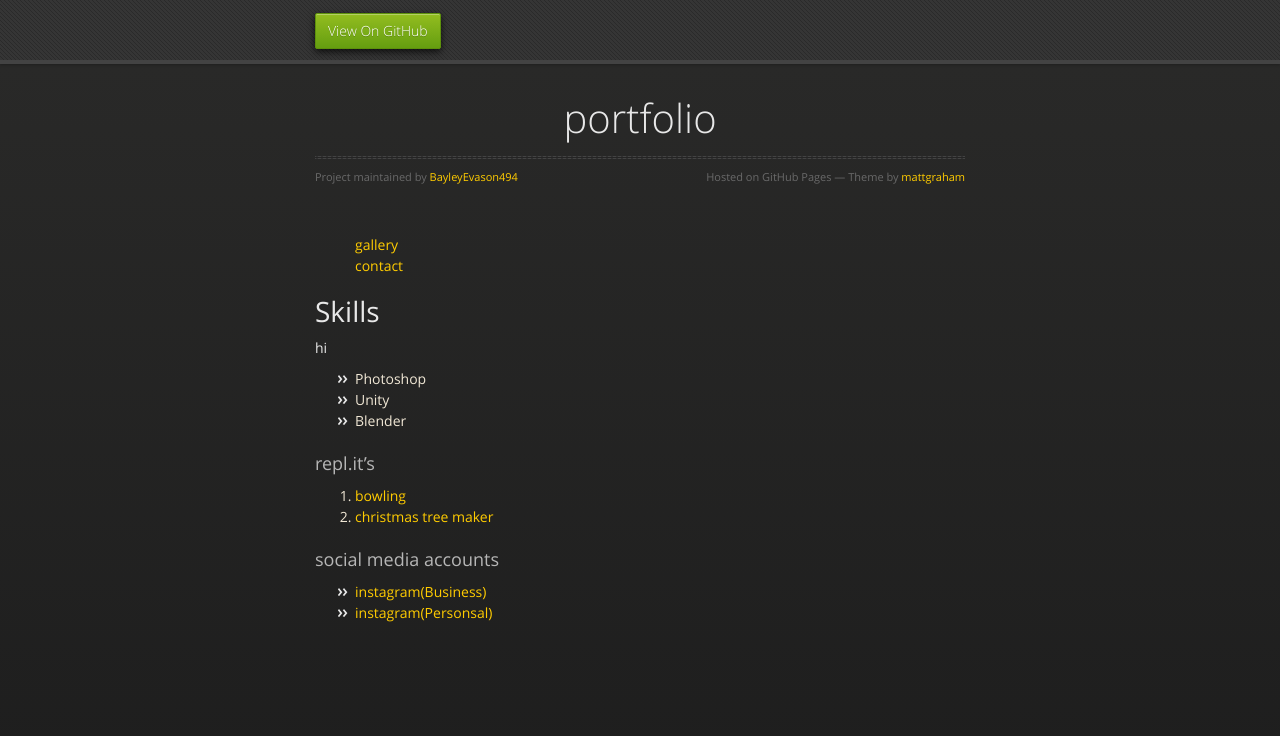
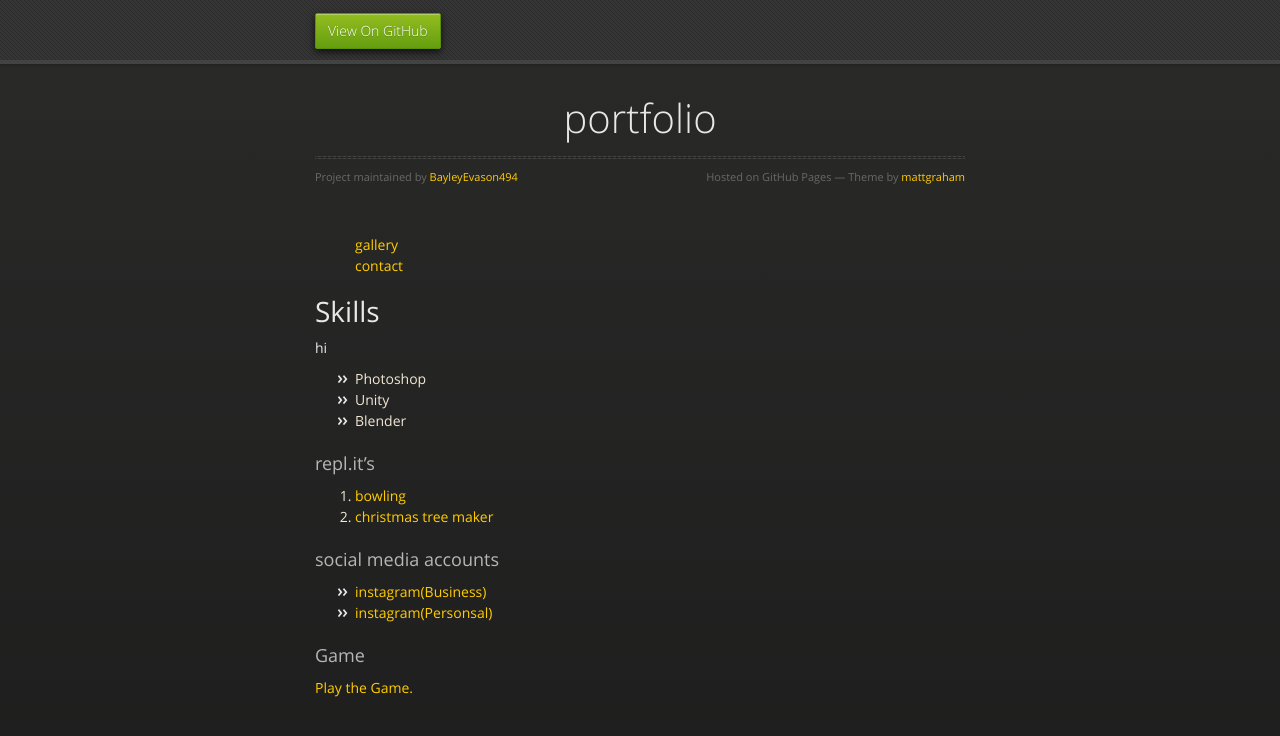
Before and after one commit to BayleyEvason494/portfolio, a Jekyll site: the page built from index.md, in a window 1280 px wide. Shown: the top 736 px of the page. Built offline with Jekyll 4.4.1, drawn with Linux system fonts in a browser that asks for light colours; our own code applies the rules of GitHub Pages for plain Markdown files; the repository's description, which GitHub fills in, is left out.

Commit message:
Update index.md

```diff
--- a/index.md
+++ b/index.md
@@ -14,3 +14,7 @@
 
 - [instagram(Business)](https://www.instagram.com/)
 - [instagram(Personsal)](https://www.instagram.com/)
+
+
+### Game
+<a href="game.html">Play the Game.</a>
```
